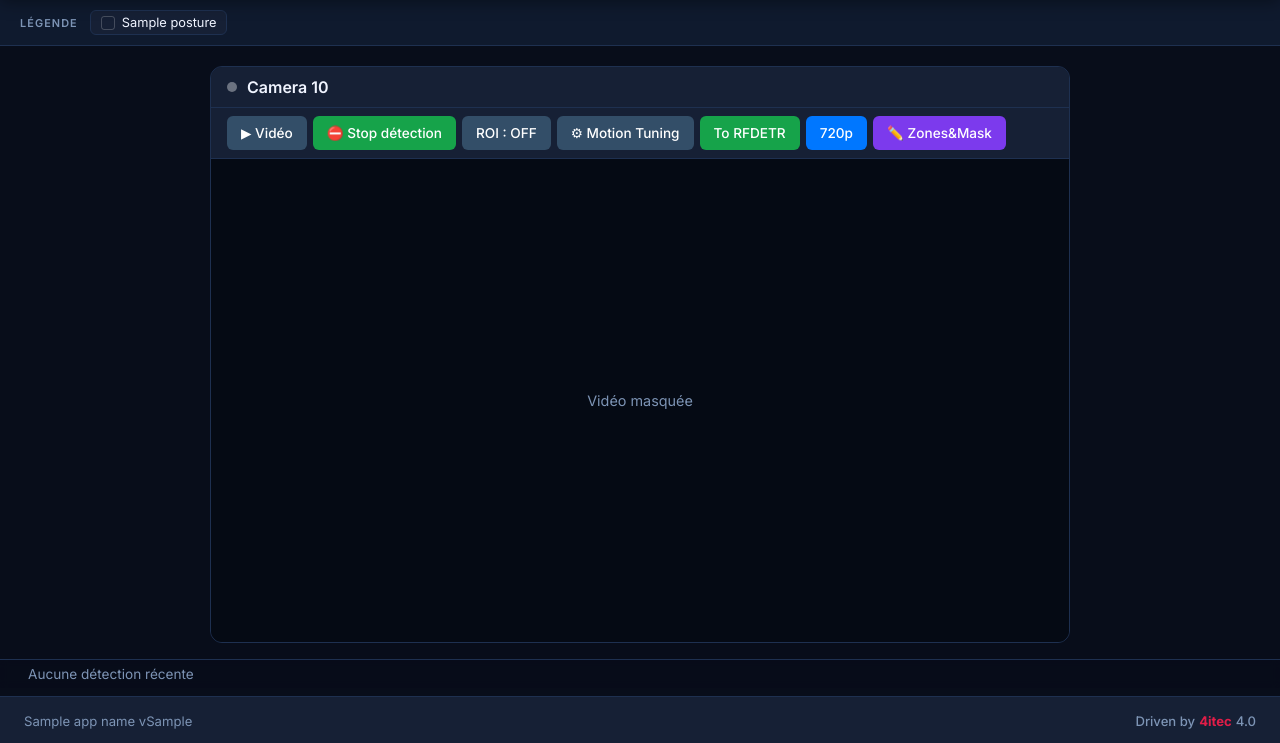
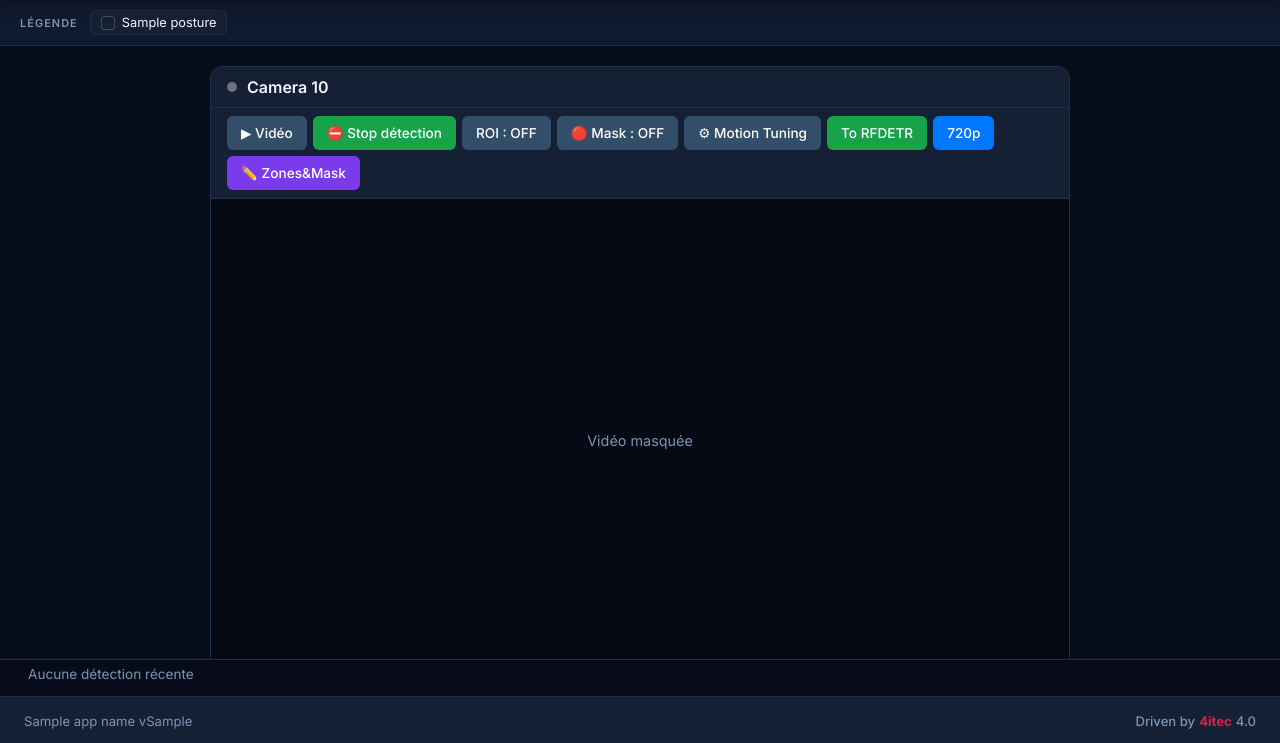
Before and after one commit to frankkubler/4iSafeCross, a Flask app: template templates/index.html in a window 1280 px wide. Shown: the part 56-799 px from the top of the page. Run offline with Flask 3, Linux system fonts and the light colour scheme; the template is opened without the code that fills it: most values are stand-ins (such as "Sample title", 1, 10 or a date in 2020); data that the repository does not hold is empty; parts of the project's set-up code (start-up, migrations or seed data) failed here and were passed over.

Commit message:
feat: ajouter la gestion de l'overlay du masque de mouvement dans l'interface et le backend

```diff
--- a/app.py
+++ b/app.py
@@ -590,12 +590,15 @@ stream_enabled = {}
 detection_enabled = {}
 # Dictionnaire pour activer/désactiver l'affichage des ROI de chaque caméra
 roi_display_enabled = {}
+# Dictionnaire pour activer/désactiver l'overlay debug du masque de mouvement
+mask_overlay_enabled = {}
 # Résolution d'affichage du stream (largeur en pixels) : 854 (480p) ou 1280 (720p)
 stream_display_width = {}
 for i in range(len(CAM_IDS)):
     stream_enabled[i] = False  # vidéo masquée par défaut
     detection_enabled[i] = True  # détection active par défaut
     roi_display_enabled[i] = False  # affichage ROI désactivé par défaut
+    mask_overlay_enabled[i] = False  # overlay masque désactivé par défaut
     stream_display_width[i] = 854  # 480p par défaut (854x480)
     # Démarrage automatique de la détection
     stop_event = threading.Event()
@@ -765,6 +768,16 @@ def gen_frames(cid):
                     x2r = max(0, min(w - 1, x_raw + w_raw))
                     y2r = max(0, min(h - 1, y_raw + h_raw))
                     cv2.rectangle(frame, (x1r, y1r), (x2r, y2r), (0, 255, 255), 2)
+            # Overlay debug du masque de mouvement (semi-transparent vert)
+            if mask_overlay_enabled.get(cid, False) and cid in inference_threads:
+                detector = getattr(inference_threads[cid], 'motion_detector', None)
+                if detector is not None and detector._last_mask is not None:
+                    dbg_mask = detector._last_mask
+                    if dbg_mask.shape[:2] != (h, w):
+                        dbg_mask = cv2.resize(dbg_mask, (w, h), interpolation=cv2.INTER_NEAREST)
+                    green_overlay = np.zeros_like(frame)
+                    green_overlay[dbg_mask > 0] = (0, 200, 0)
+                    frame = cv2.addWeighted(frame, 1.0, green_overlay, 0.45, 0)
             # Superposer l'overlay des zones (créé une seule fois)
             zone_overlay = get_zone_overlay(frame.shape, cid)
             # Créer un masque pour ne dessiner que les pixels non-noirs de l'overlay
@@ -893,7 +906,8 @@ def index():
             'gaussian_blur': gaussian_blur,
             'aspect_filter': aspect_filter,
             'min_single_contour': min_single_contour,
-            'roi_display_enabled': roi_display_enabled.get(idx, False)
+            'roi_display_enabled': roi_display_enabled.get(idx, False),
+            'mask_overlay_enabled': mask_overlay_enabled.get(idx, False)
         })
     return render_template('index.html', cam_infos=cam_infos, app_name=APP_NAME, app_version=APP_VERSION, telegram_alert_enabled=telegram_alert_enabled, stature_colors=OBJECT_COLORS)
 
@@ -1024,6 +1038,14 @@ def toggle_roi_display(cid):
     data = request.get_json()
     enabled = data.get('enabled', False)
     roi_display_enabled[cid] = enabled
+    return jsonify({'status': 'ok', 'enabled': enabled})
+
+
+@app.route('/toggle_mask_overlay/<int:cid>', methods=['POST'])
+def toggle_mask_overlay(cid):
+    data = request.get_json()
+    enabled = data.get('enabled', False)
+    mask_overlay_enabled[cid] = enabled
     return jsonify({'status': 'ok', 'enabled': enabled})
 
 
--- a/src/motion.py
+++ b/src/motion.py
@@ -47,6 +47,7 @@ class MotionDetector:
         )
         self.background = None  # pour méthode frame differencing
         self.frame_diff_threshold = 50
+        self._last_mask = None  # masque debug (mis à jour à chaque frame)
 
     def update_fgbg_params(self, varThreshold=None, history=None, detectShadows=None):
         """Met à jour les paramètres MOG2 dynamiquement.
@@ -145,6 +146,9 @@ class MotionDetector:
 
         white_pixels = cv2.countNonZero(mask)
 
+        # Conserver le masque pour l'affichage debug dans la web UI
+        self._last_mask = mask
+
         contours, _ = cv2.findContours(mask, cv2.RETR_EXTERNAL, cv2.CHAIN_APPROX_SIMPLE)
         roi = None
         x, y, w, h = 0, 0, 0, 0
--- a/templates/index.html
+++ b/templates/index.html
@@ -421,6 +421,17 @@
             btn.textContent = enabled ? 'ROI : ON' : 'ROI : OFF';
             btn.className = 'btn ' + (enabled ? 'btn-blue' : 'btn-slate');
         }
+        function toggleMaskOverlay(idx, btn) {
+            const enabled = btn.dataset.enabled === 'true' ? false : true;
+            fetch('/toggle_mask_overlay/' + idx, {
+                method: 'POST',
+                headers: {'Content-Type': 'application/json'},
+                body: JSON.stringify({enabled: enabled})
+            });
+            btn.dataset.enabled = enabled;
+            btn.textContent = enabled ? '🟢 Mask : ON' : '🔴 Mask : OFF';
+            btn.className = 'btn ' + (enabled ? 'btn-orange' : 'btn-slate');
+        }
         function toggleMotionPanel(idx) {
             const panel = document.getElementById('motion-panel-' + idx);
             const btn   = document.getElementById('btn_tuning_' + idx);
@@ -731,6 +742,7 @@
                     <button id="btn_stream_{{ cam.idx }}" data-enabled="false" class="btn btn-slate" onclick="toggleStream({{ cam.idx }}, this)">▶ Vidéo</button>
                     <button id="btn_detect_{{ cam.idx }}" data-enabled="true" class="btn btn-green" onclick="toggleDetection({{ cam.idx }}, this)">⛔ Stop détection</button>
                     <button id="btn_roi_{{ cam.idx }}" data-enabled="{{ 'true' if cam.roi_display_enabled else 'false' }}" class="btn {{ 'btn-blue' if cam.roi_display_enabled else 'btn-slate' }}" onclick="toggleROIDisplay({{ cam.idx }}, this)">{{ 'ROI : ON' if cam.roi_display_enabled else 'ROI : OFF' }}</button>
+                    <button id="btn_mask_{{ cam.idx }}" data-enabled="{{ 'true' if cam.mask_overlay_enabled else 'false' }}" class="btn {{ 'btn-orange' if cam.mask_overlay_enabled else 'btn-slate' }}" onclick="toggleMaskOverlay({{ cam.idx }}, this)">{{ '🟢 Mask : ON' if cam.mask_overlay_enabled else '🔴 Mask : OFF' }}</button>
                     <button id="btn_tuning_{{ cam.idx }}" class="btn btn-tuning" onclick="toggleMotionPanel({{ cam.idx }})">⚙ Motion Tuning</button>
                     <button id="btn_switch_inference_{{ cam.idx }}" class="btn btn-green" onclick="switchInferenceMode({{ cam.idx }})">To RFDETR</button>
                     <button id="btn_res_switch_{{ cam.idx }}" class="btn btn-blue" onclick="switchResolution({{ cam.idx }})">720p</button>
```
